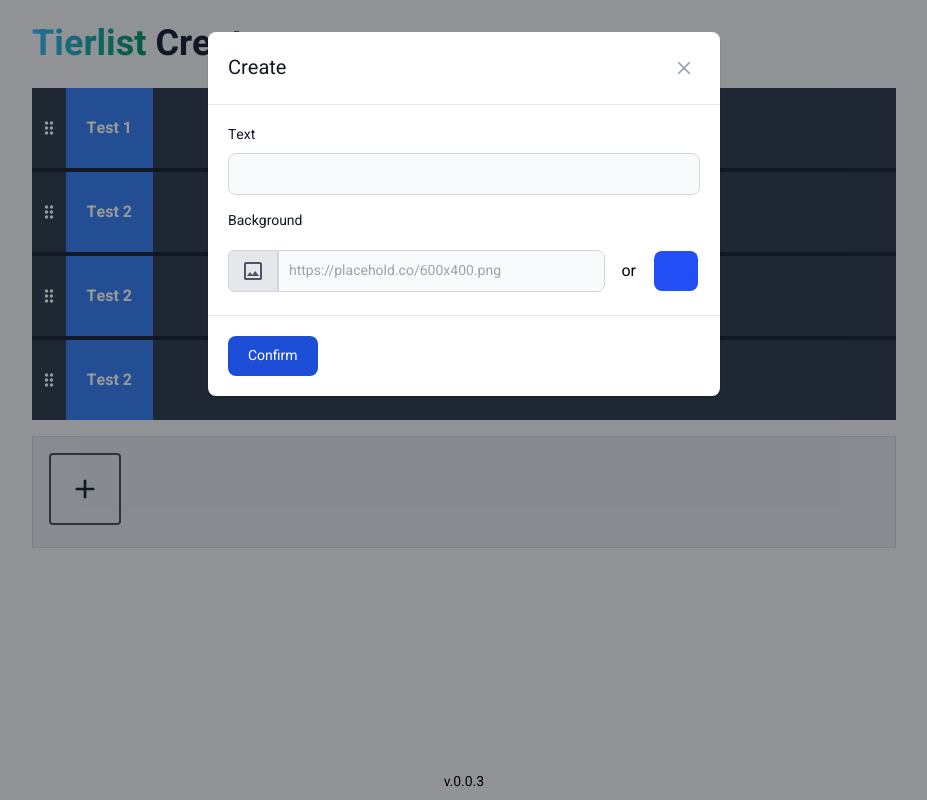
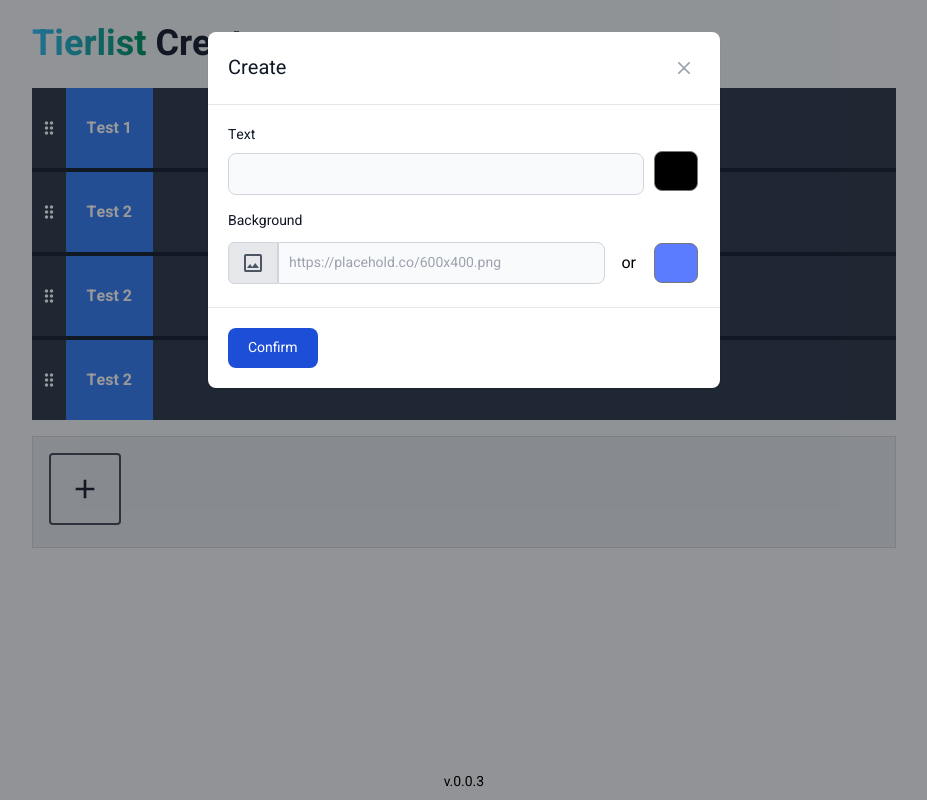
Before and after one commit to atlars/tier-list, a Vue app: page / in a window 1280 px wide. Both pictures are taken after a click on the element 261 px from the left and 489 px from the top of the page. Shown: the whole page, without its empty margins (176-1103 px from the left). Built offline with nearby package versions, Linux system fonts and the light colour scheme.

Commit message:
add: text color

```diff
--- a/src/components/ElementDialog.vue
+++ b/src/components/ElementDialog.vue
@@ -2,12 +2,12 @@
 import type { TierElementData } from '@/views/TierList.vue'
 import { onClickOutside } from '@vueuse/core'
 import { ref } from 'vue'
-import { v4 as uuid } from 'uuid';
+import { v4 as uuid } from 'uuid'
 
 const isVisible = ref(false)
 const modal = ref<HTMLElement | null>(null)
 
-const templateElement: TierElementData = { id: '', name: '', imageUrl: '', color: '#244ef5' }
+const templateElement: TierElementData = { id: '', backgroundColor: '#5c7cff', textColor: "#000000"}
 
 const tierElement = ref<TierElementData>(templateElement)
 const editElement = ref(false)
@@ -18,7 +18,7 @@ function open(element?: TierElementData) {
     ...templateElement,
     ...element
   }
-  if(!editElement.value) tierElement.value.id = uuid()
+  if (!editElement.value) tierElement.value.id = uuid()
   isVisible.value = true
 }
 
@@ -56,7 +56,9 @@ defineExpose({
           <div
             class="flex items-center justify-between rounded-t border-b p-4 dark:border-gray-600 md:p-5"
           >
-            <h3 class="text-xl font-medium text-gray-900 dark:text-white">{{ editElement ? "Edit" : "Create"}}</h3>
+            <h3 class="text-xl font-medium text-gray-900 dark:text-white">
+              {{ editElement ? 'Edit' : 'Create' }}
+            </h3>
             <button
               type="button"
               class="ms-auto inline-flex h-8 w-8 items-center justify-center rounded-lg bg-transparent text-sm text-gray-400 hover:bg-gray-200 hover:text-gray-900 dark:hover:bg-gray-600 dark:hover:text-white"
@@ -81,8 +83,12 @@ defineExpose({
           </div>
           <!-- Modal body -->
           <div class="space-y-4 p-4 md:p-5">
-            <div>
-              <label for="name" class="mb-2 block text-sm font-medium text-gray-900 dark:text-white"
+            <!--Text-->
+            <div class="flex items-end gap-2">
+              <div class="flex-1">
+                <label
+                  for="name"
+                  class="mb-2 block text-sm font-medium text-gray-900 dark:text-white"
                   >Text</label
                 >
                 <input
@@ -90,10 +96,20 @@ defineExpose({
                   id="name"
                   class="block w-full rounded-lg border border-gray-300 bg-gray-50 p-2.5 text-sm text-gray-900 focus:border-blue-500 focus:ring-blue-500 dark:border-gray-600 dark:bg-gray-700 dark:text-white dark:placeholder-gray-400 dark:focus:border-blue-500 dark:focus:ring-blue-500"
                   maxlength="40"
-                v-model="tierElement.name"
+                  v-model="tierElement.text"
                 />
               </div>
-            <label class="block text-sm font-medium text-gray-900 dark:text-white"
+
+              <input
+                class="h-12 w-12 cursor-pointer appearance-none bg-transparent"
+                type="color"
+                v-model="tierElement.textColor"
+              />
+            </div>
+
+            <!--Background-->
+            <div>
+              <label class="block mb-2 text-sm font-medium text-gray-900 dark:text-white"
                 >Background</label
               >
               <div class="flex items-center">
@@ -120,11 +136,11 @@ defineExpose({
                 </div>
                 <span class="px-4 dark:text-white">or</span>
                 <input
-                id="style1"
                   class="h-12 w-12 cursor-pointer appearance-none bg-transparent"
                   type="color"
-                v-model="tierElement.color"
+                  v-model="tierElement.backgroundColor"
                 />
+              </div>
             </div>
           </div>
           <!-- Modal footer -->
@@ -149,11 +165,11 @@ defineExpose({
 <style scoped>
 input[type='color']::-moz-color-swatch {
   border-radius: 8px;
-  border-style: none;
+  border-style: 1px solid rgb(95, 95, 95);
 }
 
 input[type='color']::-webkit-color-swatch {
   border-radius: 8px;
-  border-style: none;
+  border-style: 1px solid rgb(95, 95, 95);
 }
 </style>
--- a/src/components/TierElement.vue
+++ b/src/components/TierElement.vue
@@ -9,9 +9,9 @@ const props = defineProps<{
 <template>
   <div
     class="relative max-h-[8rem] min-h-[5rem] min-w-[5rem] max-w-[8rem] hover:cursor-default flex justify-center items-center"
-    :style="[{ backgroundColor: element.color }]"
+    :style="[{ backgroundColor: element.backgroundColor ??  '#5c7cff'}]"
   >
-    <div :class="[element.imageUrl ? 'absolute z-10': '',  'text-white break-all p-2']">{{ element.name }}</div>
+    <div :class="[element.imageUrl ? 'absolute z-10': '',  'text-white break-all p-2']" :style="{ color: element.textColor ?? 'black' }">{{ element.text }}</div>
     <img
       v-if="element.imageUrl"
       class="object-cover object-top max-h-[8rem] min-h-[5rem] min-w-[5rem]"
--- a/src/views/TierList.vue
+++ b/src/views/TierList.vue
@@ -14,8 +14,9 @@ interface TierRowData {
 
 export interface TierElementData {
   id: string
-  name: string
-  color: string
+  text?: string
+  textColor?: string
+  backgroundColor?: string
   imageUrl?: string
 }
 
```
Lines whose indentation alone changed are shown as unchanged.
